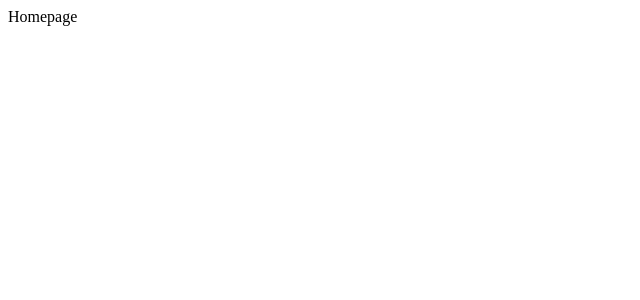
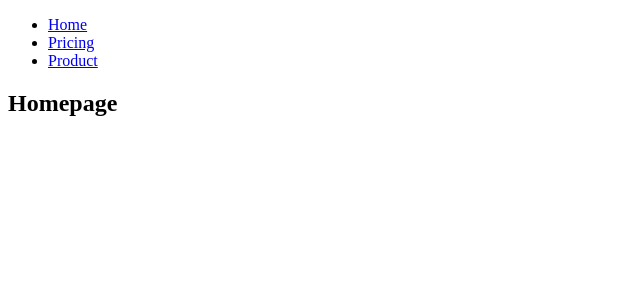
Before and after one commit to SoheilRezaei/WorldWise, a React (Vite) app: page / in a window 1280 px wide. Shown: the top 300 px of the page, without its empty margins (0-640 px from the left). Built offline with nearby package versions, Linux system fonts and the light colour scheme.

Commit message:
Added a NavLink using the react router library

```diff
--- /dev/null
+++ b/src/components/PageNav.tsx
@@ -0,0 +1,21 @@
+import { NavLink } from "react-router-dom";
+
+function PageNav() {
+  return (
+    <nav>
+      <ul>
+        <li>
+          <NavLink to="/">Home</NavLink>
+        </li>
+        <li>
+          <NavLink to="/pricing">Pricing</NavLink>
+        </li>
+        <li>
+          <NavLink to="/product">Product</NavLink>
+        </li>
+      </ul>
+    </nav>
+  );
+}
+
+export default PageNav;
--- a/src/pages/Homepage.tsx
+++ b/src/pages/Homepage.tsx
@@ -1,3 +1,10 @@
+import PageNav from "../components/PageNav";
+
 export default function Homepage() {
-  return <div>Homepage</div>;
+  return (
+    <div>
+      <PageNav />
+      <h2>Homepage</h2>
+    </div>
+  );
 }
--- a/src/pages/PageNotFound.tsx
+++ b/src/pages/PageNotFound.tsx
@@ -1,5 +1,12 @@
+import PageNav from "../components/PageNav";
+
 function PageNotFound() {
-  return <div>PageNotFound</div>;
+  return (
+    <div>
+      <PageNav />
+      <h2>Page not found</h2>
+    </div>
+  );
 }
 
 export default PageNotFound;
--- a/src/pages/Pricing.tsx
+++ b/src/pages/Pricing.tsx
@@ -1,3 +1,10 @@
+import PageNav from "../components/PageNav";
+
 export default function Pricing() {
-  return <div>Pricing</div>;
+  return (
+    <div>
+      <PageNav />
+      <h2>Pricing</h2>
+    </div>
+  );
 }
--- a/src/pages/Product.tsx
+++ b/src/pages/Product.tsx
@@ -1,3 +1,10 @@
+import PageNav from "../components/PageNav";
+
 export default function Product() {
-  return <div>Product</div>;
+  return (
+    <div>
+      <PageNav />
+      <h2>Product</h2>
+    </div>
+  );
 }
```
